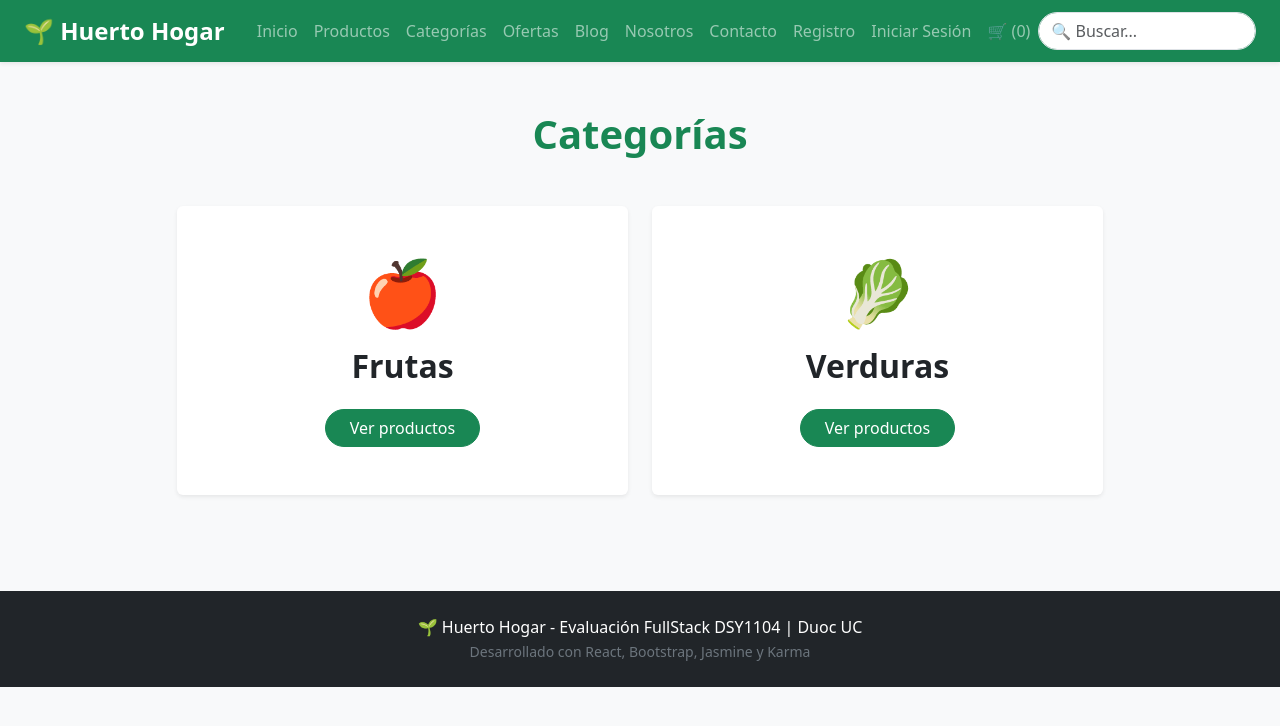
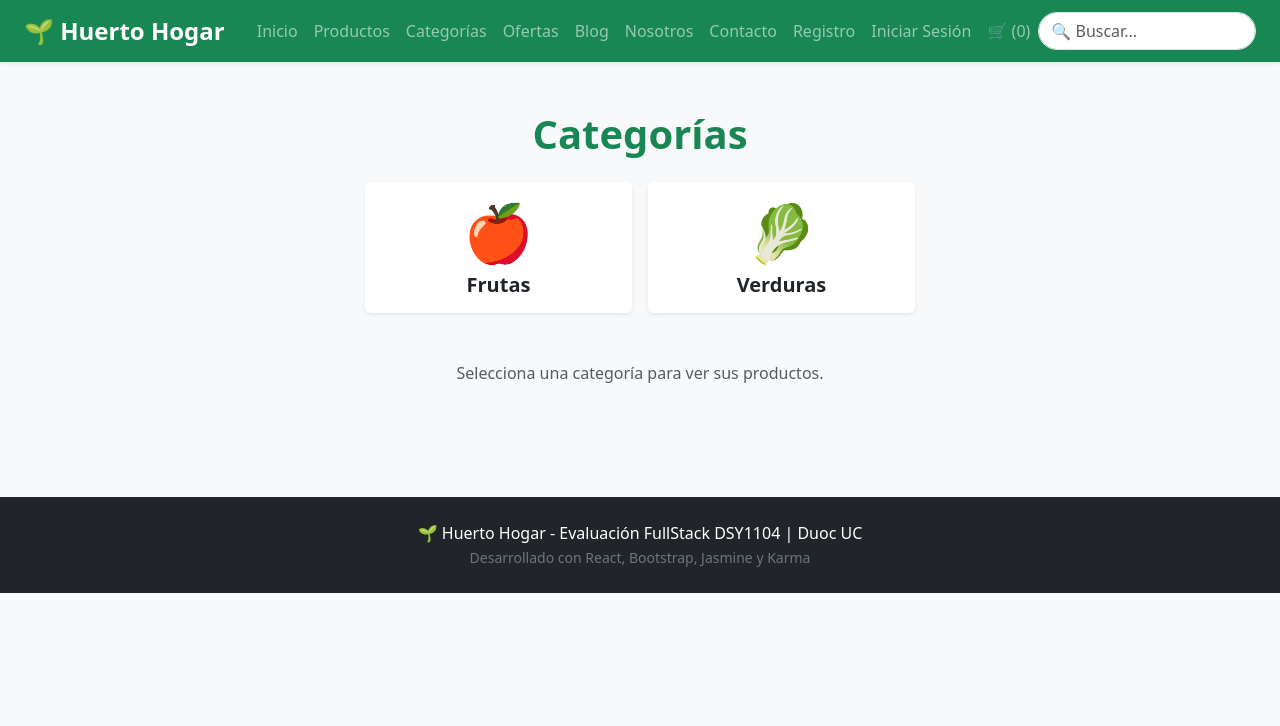
Before and after one commit to benantileo-droid/evaluacion2FullStack, a React (Vite) app in the folder huerto-app/: page /categorias in a window 1280 px wide. Shown: the top 726 px of the page. Built offline with nearby package versions, Linux system fonts and the light colour scheme.

Commit message:
categorías y ofertas dinámicas con descuento por producto

```diff
--- a/huerto-app/src/App.jsx
+++ b/huerto-app/src/App.jsx
@@ -1,8 +1,9 @@
 import React, { useState, useEffect } from 'react';
 import ProductForm from './pages/admin/ProductForm';
 import { getProductos, crearProducto, actualizarProducto, eliminarProducto,
-  getUsuarios, crearUsuario, agregarCompra
+  getUsuarios, crearUsuario, agregarCompra, getCategorias
 } from './data/db';
+import { precioFinal } from './utils/precios';
 import { Routes, Route, Link, useNavigate } from 'react-router-dom';
 
 import Home from './pages/Home';
@@ -31,6 +32,8 @@ export default function App() {
   // =========================
 
   const [productos, setProductos] = useState(getProductos);
+
+  const [categorias] = useState(getCategorias);
 
   const navigate = useNavigate();
 
@@ -151,10 +154,11 @@ export default function App() {
         );
       }
 
-      return [
+            return [
         ...prev,
         {
           ...product,
+          precio: precioFinal(product),
           cantidad: 1,
         },
       ];
@@ -516,6 +520,8 @@ export default function App() {
 
               productos={productos}
 
+              categorias={categorias}
+
               productosFiltrados={
                 productosFiltrados
               }
@@ -555,13 +561,24 @@ export default function App() {
 
         {/* CATEGORÍAS */}
 
-        <Route
+                <Route
           path="/categorias"
           element={
             <Categoria
-              setCategoriaSeleccionada={
-                setCategoriaSeleccionada
-              }
+              categorias={categorias}
+              productos={productos}
+              onAddToCart={handleAddToCart}
+            />
+          }
+        />
+
+        <Route
+          path="/categorias/:nombre"
+          element={
+            <Categoria
+              categorias={categorias}
+              productos={productos}
+              onAddToCart={handleAddToCart}
             />
           }
         />
@@ -763,15 +780,9 @@ export default function App() {
             <div className="col-md-8">
 
               <ProductForm
-
-                onSave={
-                  handleSaveProduct
-                }
-
-                productoEditando={
-                  productoEditando
-                }
-
+                onSave={handleSaveProduct}
+                productoEditando={productoEditando}
+                categorias={categorias}
               />
 
             </div>
--- /dev/null
+++ b/huerto-app/src/data/categorias.js
@@ -0,0 +1,14 @@
+export const initialCategories = [
+  {
+    id: 1,
+    nombre: 'Frutas',
+    emoji: '🍎',
+    descripcion: 'Frutas frescas y de temporada.'
+  },
+  {
+    id: 2,
+    nombre: 'Verduras',
+    emoji: '🥬',
+    descripcion: 'Verduras orgánicas cosechadas localmente.'
+  }
+];
--- a/huerto-app/src/data/db.js
+++ b/huerto-app/src/data/db.js
@@ -1,6 +1,6 @@
 import { initialProducts } from './productos';
 import { initialUsers } from './usuarios';
-
+import { initialCategories } from './categorias';
 // =========================
 // HELPERS DE PERSISTENCIA
 // =========================
@@ -87,3 +87,28 @@ export const agregarCompra = (idUsuario, orden) =>
         : u
     )
   );
+// =========================
+// CATEGORÍAS (CRUD)
+// =========================
+
+export const getCategorias = () => leer('categorias', initialCategories);
+
+export const crearCategoria = (categoria) =>
+  guardar('categorias', [
+    ...getCategorias(),
+    { ...categoria, id: Date.now() }
+  ]);
+
+export const actualizarCategoria = (id, cambios) =>
+  guardar(
+    'categorias',
+    getCategorias().map((c) =>
+      c.id === id ? { ...c, ...cambios, id } : c
+    )
+  );
+
+export const eliminarCategoria = (id) =>
+  guardar(
+    'categorias',
+    getCategorias().filter((c) => c.id !== id)
+  );
--- a/huerto-app/src/data/productos.js
+++ b/huerto-app/src/data/productos.js
@@ -6,7 +6,9 @@ export const initialProducts = [
     precio: 1200,
     categoria: 'Frutas',
     descripcion: 'Manzanas rojas crujientes y 100% orgánicas.',
-    imagen: 'https://images.unsplash.com/photo-1560806887-1e4cd0b6cbd6?w=400'
+    imagen: 'https://images.unsplash.com/photo-1560806887-1e4cd0b6cbd6?w=400',
+    oferta: true,
+    descuento: 20
   },
 
   {
@@ -15,7 +17,10 @@ export const initialProducts = [
     precio: 990,
     categoria: 'Frutas',
     descripcion: 'Naranjas jugosas ideales para jugo matutino.',
-    imagen: 'https://images.unsplash.com/photo-1611080626919-7cf5a9dbab5b?w=400'
+    imagen: 'https://images.unsplash.com/photo-1611080626919-7cf5a9dbab5b?w=400',
+    oferta: true,
+    descuento: 20
+
   },
 
   {
--- a/huerto-app/src/pages/Categoria.jsx
+++ b/huerto-app/src/pages/Categoria.jsx
@@ -1,53 +1,79 @@
 import React from 'react';
-import { useNavigate } from 'react-router-dom';
+import { Link, useParams } from 'react-router-dom';
+import ProductCard from '../components/ProductCard';
 
-export default function Categoria({ setCategoriaSeleccionada }) {
-  const navigate = useNavigate();
+export default function Categoria({
+  categorias = [],
+  productos = [],
+  onAddToCart
+}) {
+  const { nombre } = useParams();
 
-  const verCategoria = (categoria) => {
-    setCategoriaSeleccionada(categoria);
-    navigate('/productos');
-  };
+  const categoriaActual = categorias.find((c) => c.nombre === nombre);
+  const productosCategoria = productos.filter((p) => p.categoria === nombre);
 
   return (
     <div className="container py-5">
-      <h1 className="fw-bold text-success text-center mb-5">
-        Categorías
-      </h1>
+      <h1 className="fw-bold text-success text-center mb-4">Categorías</h1>
 
-      <div className="row justify-content-center g-4">
-        <div className="col-md-5">
-          <div className="card shadow-sm border-0 h-100">
-            <div className="card-body text-center p-5">
-              <div className="display-3 mb-3">🍎</div>
-              <h2 className="fw-bold">Frutas</h2>
+      {/* TARJETAS DE CATEGORÍAS */}
+      <div className="row justify-content-center g-3 mb-5">
+        {categorias.map((cat) => (
+          <div className="col-6 col-md-3" key={cat.id}>
+            <Link
+              to={`/categorias/${encodeURIComponent(cat.nombre)}`}
+              className="text-decoration-none"
+            >
+              <div
+                className={`card h-100 text-center shadow-sm ${
+                  cat.nombre === nombre ? 'border-success border-2' : 'border-0'
+                }`}
+              >
+                <div className="card-body">
+                  <div className="display-4">{cat.emoji || '🌱'}</div>
+                  <h5 className="fw-bold text-dark mt-2 mb-0">{cat.nombre}</h5>
+                </div>
+              </div>
+            </Link>
+          </div>
+        ))}
+      </div>
 
-              <button
-                className="btn btn-success rounded-pill px-4 mt-3"
-                onClick={() => verCategoria('Frutas')}
-              >
-                Ver productos
-              </button>
+      {!nombre && (
+        <p className="text-center text-muted">
+          Selecciona una categoría para ver sus productos.
+        </p>
+      )}
+
+      {nombre && !categoriaActual && (
+        <div className="alert alert-danger">La categoría no existe.</div>
+      )}
+
+      {categoriaActual && (
+        <>
+          <h2 className="fw-bold mb-1">{categoriaActual.nombre}</h2>
+          {categoriaActual.descripcion && (
+            <p className="text-muted">{categoriaActual.descripcion}</p>
+          )}
+
+          {productosCategoria.length === 0 ? (
+            <div className="alert alert-info">
+              Aún no hay productos en esta categoría.
             </div>
-          </div>
-        </div>
-
-        <div className="col-md-5">
-          <div className="card shadow-sm border-0 h-100">
-            <div className="card-body text-center p-5">
-              <div className="display-3 mb-3">🥬</div>
-              <h2 className="fw-bold">Verduras</h2>
-
-              <button
-                className="btn btn-success rounded-pill px-4 mt-3"
-                onClick={() => verCategoria('Verduras')}
-              >
-                Ver productos
-              </button>
+          ) : (
+            <div className="row">
+              {productosCategoria.map((producto) => (
+                <ProductCard
+                  key={producto.id}
+                  product={producto}
+                  onAddToCart={onAddToCart}
+                  modoAdmin={false}
+                />
+              ))}
             </div>
-          </div>
-        </div>
-      </div>
+          )}
+        </>
+      )}
     </div>
   );
 }
--- a/huerto-app/src/pages/Productos.jsx
+++ b/huerto-app/src/pages/Productos.jsx
@@ -6,6 +6,7 @@ export default function Productos({
   productosFiltrados,
   categoriaSeleccionada,
   setCategoriaSeleccionada,
+  categorias = [],
   onAddToCart,
   onDelete,
   onEdit,
@@ -26,7 +27,7 @@ export default function Productos({
   </button>
 )}
 <div className="d-flex gap-2 mb-4">
-  {['Todas', 'Frutas', 'Verduras'].map((cat) => (
+    {['Todas', ...categorias.map((c) => c.nombre)].map((cat) => (
     <button
       key={cat}
       className={`btn rounded-pill px-4 ${
--- a/huerto-app/src/pages/admin/ProductForm.jsx
+++ b/huerto-app/src/pages/admin/ProductForm.jsx
@@ -1,213 +1,201 @@
 import React, { useState, useEffect } from 'react';
 
-export default function ProductForm({ onSave, productoEditando }) {
+const CATEGORIAS_POR_DEFECTO = [
+  { id: 1, nombre: 'Frutas' },
+  { id: 2, nombre: 'Verduras' }
+];
 
-  const [nombre, setNombre] = useState('');
-  const [precio, setPrecio] = useState('');
-  const [categoria, setCategoria] = useState('Frutas');
-  const [descripcion, setDescripcion] = useState('');
-  const [imagen, setImagen] = useState('');
+const formularioVacio = (categoria) => ({
+  nombre: '',
+  precio: '',
+  categoria,
+  descripcion: '',
+  imagen: '',
+  oferta: false,
+  descuento: 20
+});
+
+export default function ProductForm({
+  onSave,
+  productoEditando,
+  categorias = CATEGORIAS_POR_DEFECTO
+}) {
+  const categoriaInicial = categorias[0]?.nombre || 'Frutas';
+
+  const [datos, setDatos] = useState(formularioVacio(categoriaInicial));
 
   // Si estamos editando, carga los datos del producto
   useEffect(() => {
-
     if (productoEditando) {
-
-      setNombre(productoEditando.nombre);
-      setPrecio(productoEditando.precio);
-      setCategoria(productoEditando.categoria);
-      setDescripcion(productoEditando.descripcion);
-      setImagen(productoEditando.imagen);
-
+      setDatos({
+        nombre: productoEditando.nombre,
+        precio: productoEditando.precio,
+        categoria: productoEditando.categoria,
+        descripcion: productoEditando.descripcion,
+        imagen: productoEditando.imagen,
+        oferta: Boolean(productoEditando.oferta),
+        descuento: productoEditando.descuento || 20
+      });
     } else {
-
-      // Si estamos creando, deja el formulario vacío
-      setNombre('');
-      setPrecio('');
-      setCategoria('Frutas');
-      setDescripcion('');
-      setImagen('');
+      setDatos(formularioVacio(categoriaInicial));
     }
-
   }, [productoEditando]);
 
+  const handleChange = (e) => {
+    const { name, value, type, checked } = e.target;
+
+    setDatos((prev) => ({
+      ...prev,
+      [name]: type === 'checkbox' ? checked : value
+    }));
+  };
 
   const handleSubmit = (e) => {
-
     e.preventDefault();
 
     onSave({
-      nombre,
-      precio: parseFloat(precio),
-      categoria,
-      descripcion,
-      imagen
+      nombre: datos.nombre,
+      precio: parseFloat(datos.precio),
+      categoria: datos.categoria,
+      descripcion: datos.descripcion,
+      imagen: datos.imagen,
+      oferta: datos.oferta,
+      descuento: datos.oferta ? Number(datos.descuento) : 0
     });
   };
 
-
   return (
-
     <form
       onSubmit={handleSubmit}
       className="p-4 border rounded-3 shadow-sm bg-white"
     >
-
       <h4 className="mb-4 text-success fw-bold">
-        {productoEditando
-          ? '✏️ Editar Producto'
-          : '➕ Nuevo Producto'}
+        {productoEditando ? '✏️ Editar Producto' : '➕ Nuevo Producto'}
       </h4>
 
-
       {/* NOMBRE */}
-
       <div className="mb-3">
-
-        <label
-          htmlFor="nombreInput"
-          className="form-label fw-semibold"
-        >
+        <label htmlFor="nombreInput" className="form-label fw-semibold">
           Nombre del producto
         </label>
-
         <input
           type="text"
           id="nombreInput"
+          name="nombre"
           className="form-control"
-          value={nombre}
-          onChange={(e) =>
-            setNombre(e.target.value)
-          }
+          value={datos.nombre}
+          onChange={handleChange}
           required
         />
-
       </div>
 
-
       {/* PRECIO */}
-
       <div className="mb-3">
-
-        <label
-          htmlFor="precioInput"
-          className="form-label fw-semibold"
-        >
+        <label htmlFor="precioInput" className="form-label fw-semibold">
           Precio ($)
         </label>
-
         <input
           type="number"
           id="precioInput"
+          name="precio"
           className="form-control"
-          value={precio}
-          onChange={(e) =>
-            setPrecio(e.target.value)
-          }
+          value={datos.precio}
+          onChange={handleChange}
           min="1"
           required
         />
-
       </div>
 
-
       {/* CATEGORÍA */}
-
       <div className="mb-3">
-
-        <label
-          htmlFor="categoriaInput"
-          className="form-label fw-semibold"
-        >
+        <label htmlFor="categoriaInput" className="form-label fw-semibold">
           Categoría
         </label>
-
         <select
           id="categoriaInput"
+          name="categoria"
           className="form-select"
-          value={categoria}
-          onChange={(e) =>
-            setCategoria(e.target.value)
-          }
+          value={datos.categoria}
+          onChange={handleChange}
         >
-
-          <option value="Frutas">
-            Frutas
-          </option>
-
-          <option value="Verduras">
-            Verduras
-          </option>
-
+          {categorias.map((cat) => (
+            <option key={cat.id} value={cat.nombre}>
+              {cat.nombre}
+            </option>
+          ))}
         </select>
-
       </div>
 
-
       {/* DESCRIPCIÓN */}
-
       <div className="mb-3">
-
-        <label
-          htmlFor="descripcionInput"
-          className="form-label fw-semibold"
-        >
+        <label htmlFor="descripcionInput" className="form-label fw-semibold">
           Descripción
         </label>
-
         <textarea
           id="descripcionInput"
+          name="descripcion"
           className="form-control"
           rows="3"
-          value={descripcion}
-          onChange={(e) =>
-            setDescripcion(e.target.value)
-          }
+          value={datos.descripcion}
+          onChange={handleChange}
           required
         />
-
       </div>
 
-
       {/* IMAGEN */}
-
-      <div className="mb-4">
-
-        <label
-          htmlFor="imagenInput"
-          className="form-label fw-semibold"
-        >
+      <div className="mb-3">
+        <label htmlFor="imagenInput" className="form-label fw-semibold">
           URL de la imagen
         </label>
-
         <input
           type="text"
           id="imagenInput"
+          name="imagen"
           className="form-control"
           placeholder="https://..."
-          value={imagen}
-          onChange={(e) =>
-            setImagen(e.target.value)
-          }
+          value={datos.imagen}
+          onChange={handleChange}
           required
         />
-
       </div>
 
+      {/* OFERTA */}
+      <div className="form-check mb-3">
+        <input
+          type="checkbox"
+          id="ofertaInput"
+          name="oferta"
+          className="form-check-input"
+          checked={datos.oferta}
+          onChange={handleChange}
+        />
+        <label htmlFor="ofertaInput" className="form-check-label fw-semibold">
+          Producto en oferta
+        </label>
+      </div>
 
-      {/* BOTÓN GUARDAR */}
+      {datos.oferta && (
+        <div className="mb-4">
+          <label htmlFor="descuentoInput" className="form-label fw-semibold">
+            Descuento (%)
+          </label>
+          <input
+            type="number"
+            id="descuentoInput"
+            name="descuento"
+            className="form-control"
+            value={datos.descuento}
+            onChange={handleChange}
+            min="1"
+            max="90"
+            required
+          />
+        </div>
+      )}
 
-      <button
-        type="submit"
-        className="btn btn-success w-100 fw-semibold"
-      >
-
-        {productoEditando
-          ? 'Guardar Cambios'
-          : 'Crear Producto'}
-
+      <button type="submit" className="btn btn-success w-100 fw-semibold">
+        {productoEditando ? 'Guardar Cambios' : 'Crear Producto'}
       </button>
-
     </form>
   );
 }
--- /dev/null
+++ b/huerto-app/src/utils/precios.js
@@ -0,0 +1,7 @@
+export const estaEnOferta = (producto) =>
+  Boolean(producto.oferta) && Number(producto.descuento) > 0;
+
+export const precioFinal = (producto) =>
+  estaEnOferta(producto)
+    ? Math.round(producto.precio * (1 - Number(producto.descuento) / 100))
+    : producto.precio;
```
Also changed, not shown: huerto-app/reporte-tests/Chrome Headless 156.0.0.0 (Windows 10)/index.html (+21 -21 lines), huerto-app/src/components/ProductCard.jsx (+15 -3 lines), huerto-app/src/components/ProductDetail.jsx (+31 -2 lines), huerto-app/src/pages/Ofertas.jsx (+22 -28 lines).
